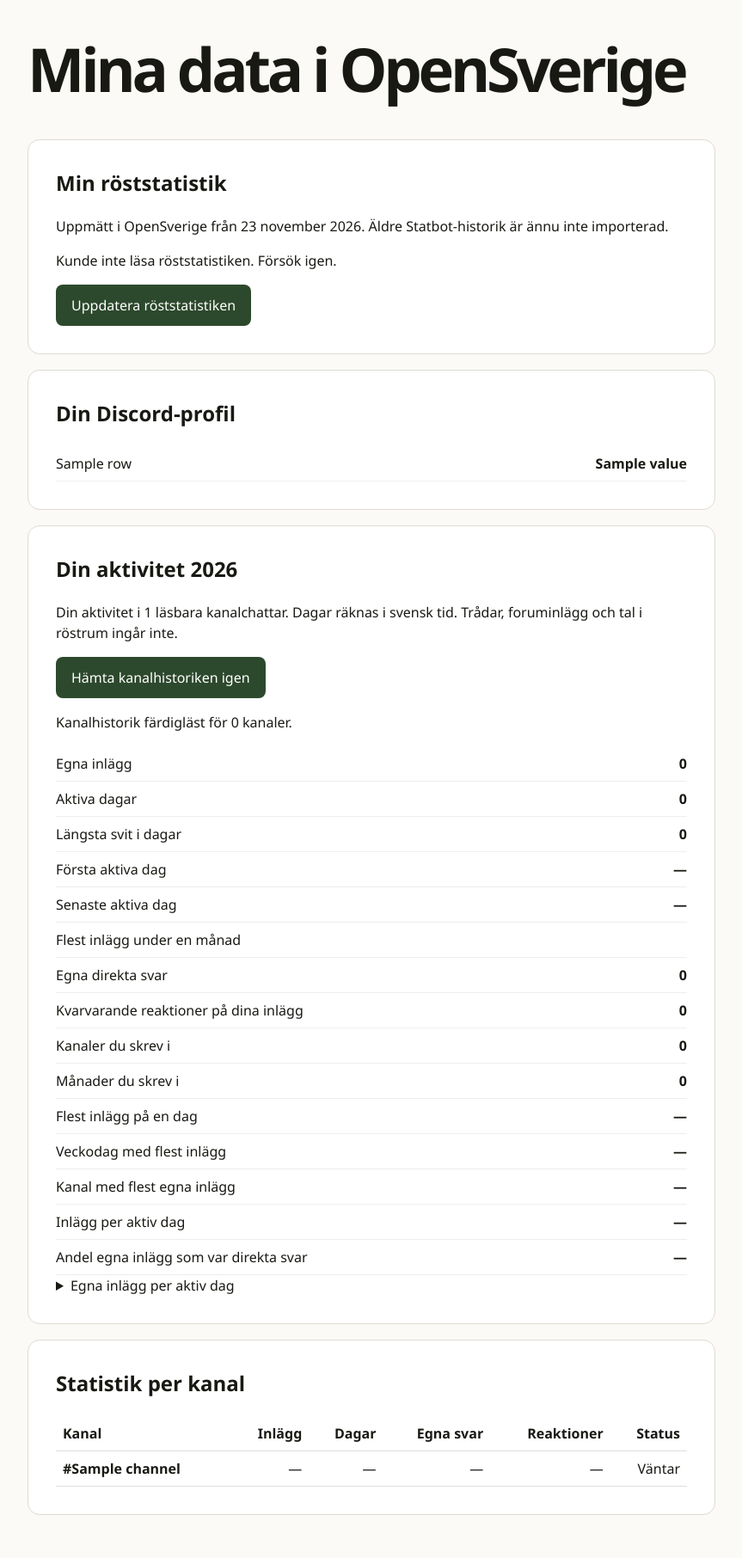
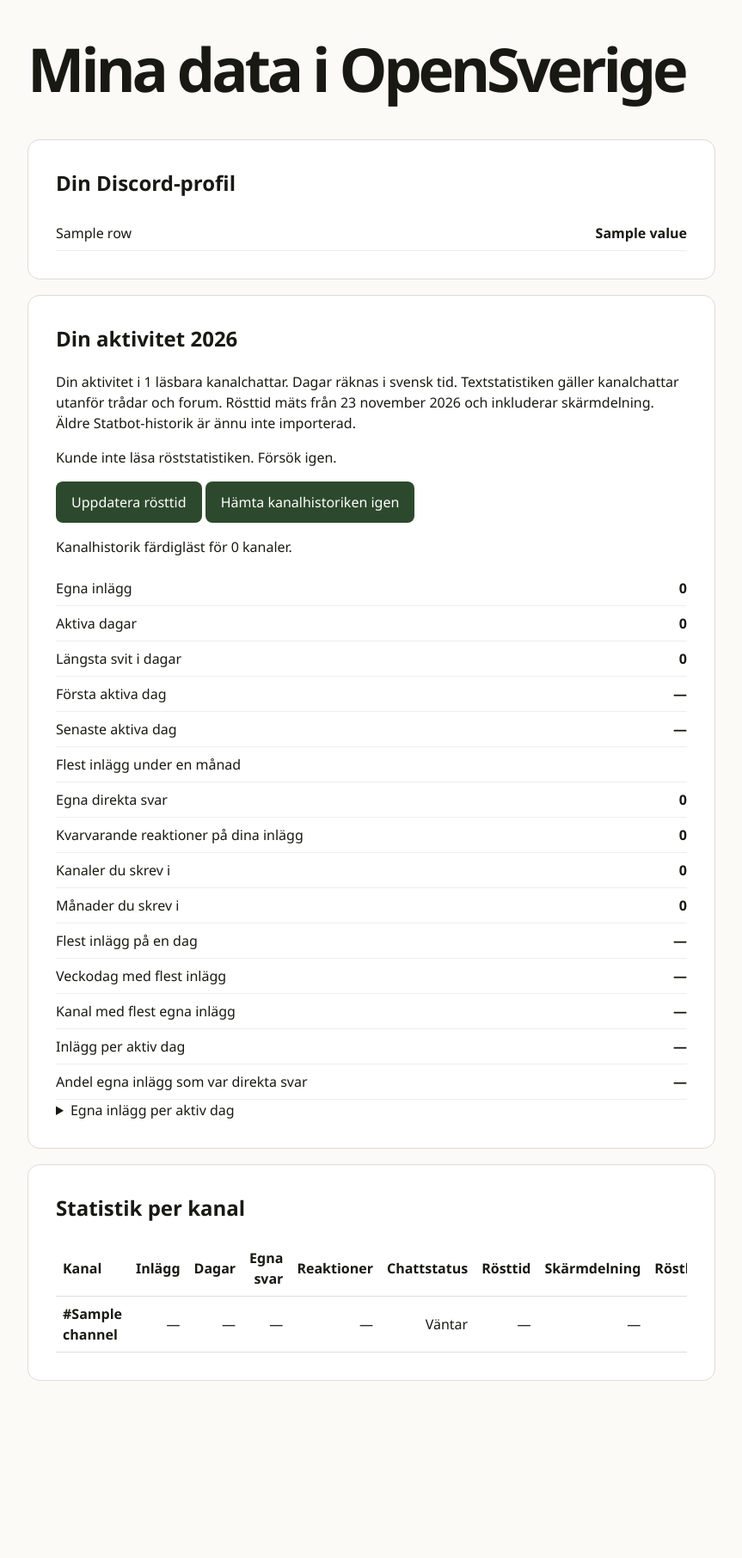
Before and after one commit to opensverige/opensverige-wrapped, a Flask app: template templates/data.html in a window 1280 px wide. Shown: the part 73-1885 px from the top of the page at 86% size, without its empty margins (208-1071 px from the left). After the commit the page ends 1679 px from the top, so only its background shows below. Run offline with Flask 3, Linux system fonts and the light colour scheme; the template is opened without the code that fills it: most values are stand-ins (such as "Sample title", 1, 10 or a date in 2020).

Commit message:
Integrate voice totals and per-channel time into member activity

```diff
--- a/app.py
+++ b/app.py
@@ -272,7 +272,10 @@ def data():
         "Tilldelade roller": len(member.get("roles", [])),
         "Boostar sedan": local_date(member.get("premium_since")),
     }
-    return render_template("data.html", rows=rows, channels=readable_channels(member), csrf=form_token())
+    channels = readable_channels(member)
+    _, catalog, _ = channel_catalog()
+    voice_ids = {channel["id"] for channel in catalog if channel["type"] in (2, 13)}
+    return render_template("data.html", rows=rows, channels=channels, voice_ids=voice_ids, csrf=form_token())
 
 
 @app.post("/data/messages")
--- a/templates/data.html
+++ b/templates/data.html
@@ -4,19 +4,14 @@
 <style>
 *{box-sizing:border-box}body{margin:0;background:#fcfaf6;color:#191914;font:1rem/1.5 "Bricolage Grotesque","Segoe UI",sans-serif}main{max-width:840px;margin:auto;padding:32px 20px}header{border-bottom:1px solid #dedbd4;padding-bottom:16px}a{color:#884b21}section{background:white;border:1px solid #dedbd4;border-radius:14px;padding:clamp(16px,4vw,32px);margin:18px 0}h1{font-size:clamp(2.4rem,7vw,4.4rem);letter-spacing:-.06em;margin:.4em 0}h2{margin-top:0}dl{display:grid;grid-template-columns:1fr 1fr;gap:0;margin:0}dt,dd{margin:0;padding:8px 0;border-bottom:1px solid #eee;overflow-wrap:anywhere}dd{text-align:right;font-weight:600}button{background:#2d492d;color:white;padding:12px 18px;border:0;border-radius:8px;font:inherit;cursor:pointer}button:disabled{opacity:.65}small{color:#45483f}
 table{border-collapse:collapse;width:100%}th,td{padding:8px;border-bottom:1px solid #ddd;text-align:right}th:first-child{text-align:left}</style><main><header><a href="/">OpenSverige Wrapped</a></header><h1>Mina data i OpenSverige</h1>
-<section aria-labelledby="voice-heading">
-<h2 id="voice-heading">Min röststatistik</h2>
-<p>Uppmätt i OpenSverige från 23 november 2026. Äldre Statbot-historik är ännu inte importerad.</p>
-<p id="voice-status" role="status">Hämtar röststatistik …</p>
+<section><h2>Din Discord-profil</h2><dl>{% for label,value in rows.items() %}<dt>{{ label }}</dt><dd>{{ value }}</dd>{% endfor %}</dl></section>
+<section><h2>Din aktivitet 2026</h2><p>Din aktivitet i {{ channels|length }} läsbara kanalchattar. Dagar räknas i svensk tid. Textstatistiken gäller kanalchattar utanför trådar och forum. Rösttid mäts från 23 november 2026 och inkluderar skärmdelning. Äldre Statbot-historik är ännu inte importerad.</p><p id="voice-status" role="status">Hämtar röststatistik …</p>
 <div id="voice-results" hidden>
 <dl><dt>Tid i röstkanaler</dt><dd id="voice-total"></dd>
 <dt>Varav skärmdelning</dt><dd id="stream-total"></dd>
 <dt>Registrerade kanalbesök</dt><dd id="visit-total"></dd></dl>
-<div style="overflow:auto"><table><caption>Din tid per röstkanal</caption><thead><tr><th>Kanal</th><th>Rösttid</th><th>Skärmdelning</th><th>Besök</th></tr></thead><tbody id="voice-rows"></tbody></table></div></div>
-<button id="voice">Uppdatera röststatistiken</button></section>
-<section><h2>Din Discord-profil</h2><dl>{% for label,value in rows.items() %}<dt>{{ label }}</dt><dd>{{ value }}</dd>{% endfor %}</dl></section>
-<section><h2>Din aktivitet 2026</h2><p>Din aktivitet i {{ channels|length }} läsbara kanalchattar. Dagar räknas i svensk tid. Trådar, foruminlägg och tal i röstrum ingår inte.</p><button id="load">Hämta kanalhistoriken igen</button><p role="status" id="status"></p><dl id="metrics"></dl><details><summary>Egna inlägg per aktiv dag</summary><dl id="daily"></dl></details></section>
-<section><h2>Statistik per kanal</h2><div style="overflow:auto"><table><thead><tr><th>Kanal</th><th>Inlägg</th><th>Dagar</th><th>Egna svar</th><th>Reaktioner</th><th>Status</th></tr></thead><tbody>{% for id,name in channels.items() %}<tr id="ch-{{ id }}"><th scope="row">#{{ name }}</th><td>—</td><td>—</td><td>—</td><td>—</td><td>Väntar</td></tr>{% endfor %}</tbody></table></div></section></main>
+</div><button id="voice">Uppdatera rösttid</button> <button id="load">Hämta kanalhistoriken igen</button><p role="status" id="status"></p><dl id="metrics"></dl><details><summary>Egna inlägg per aktiv dag</summary><dl id="daily"></dl></details></section>
+<section><h2>Statistik per kanal</h2><div style="overflow:auto"><table><thead><tr><th>Kanal</th><th>Inlägg</th><th>Dagar</th><th>Egna svar</th><th>Reaktioner</th><th>Chattstatus</th><th>Rösttid</th><th>Skärmdelning</th><th>Röstbesök</th></tr></thead><tbody>{% for id,name in channels.items() %}<tr id="ch-{{ id }}"><th scope="row">#{{ name }}</th><td>—</td><td>—</td><td>—</td><td>—</td><td>Väntar</td>{% if id in voice_ids %}<td data-voice="time">…</td><td data-voice="stream">…</td><td data-voice="visits">…</td>{% else %}<td>—</td><td>—</td><td>—</td>{% endif %}</tr>{% endfor %}</tbody></table></div></section></main>
 <script>
 const channels = {{ channels|tojson }};
 const csrf = {{ csrf|tojson }};
@@ -143,8 +138,10 @@ button.onclick = async () => {
 };
 document.querySelector('#voice').onclick = async function () {
   const status = document.querySelector('#voice-status');
-  const rows = document.querySelector('#voice-rows');
-  rows.replaceChildren();
+  const voiceRows = document.querySelectorAll('tr:has([data-voice])');
+  for (const row of voiceRows) {
+    for (const cell of row.querySelectorAll('[data-voice]')) cell.textContent = '—';
+  }
   document.querySelector("#voice-results").hidden = true;
   this.disabled = true;
   status.textContent = 'Hämtar rösttid …';
@@ -168,13 +165,13 @@ document.querySelector('#voice').onclick = async function () {
     document.querySelector('#stream-total').textContent = duration(sum('stream_seconds'));
     document.querySelector('#visit-total').textContent = sum('visits');
     document.querySelector('#voice-results').hidden = false;
-    rows.parentElement.hidden = !channels.length;
-    status.textContent = channels.length ? '' : 'Inga registrerade röstpass i dina läsbara kanaler under perioden.';
-    for (const channel of channels) {
-      const row = rows.insertRow();
-      for (const value of [channel.name, duration(channel.voice_seconds), duration(channel.stream_seconds), channel.visits]) {
-        row.insertCell().textContent = value;
-      }
+    status.textContent = '';
+    const byId = new Map(channels.map(channel => [channel.channel_id, channel]));
+    for (const row of voiceRows) {
+      const channel = byId.get(row.id.slice(3));
+      row.querySelector('[data-voice="time"]').textContent = duration(channel?.voice_seconds ?? 0);
+      row.querySelector('[data-voice="stream"]').textContent = duration(channel?.stream_seconds ?? 0);
+      row.querySelector('[data-voice="visits"]').textContent = channel?.visits ?? 0;
     }
   } catch {
     status.textContent = 'Kunde inte läsa röststatistiken. Försök igen.';
```
